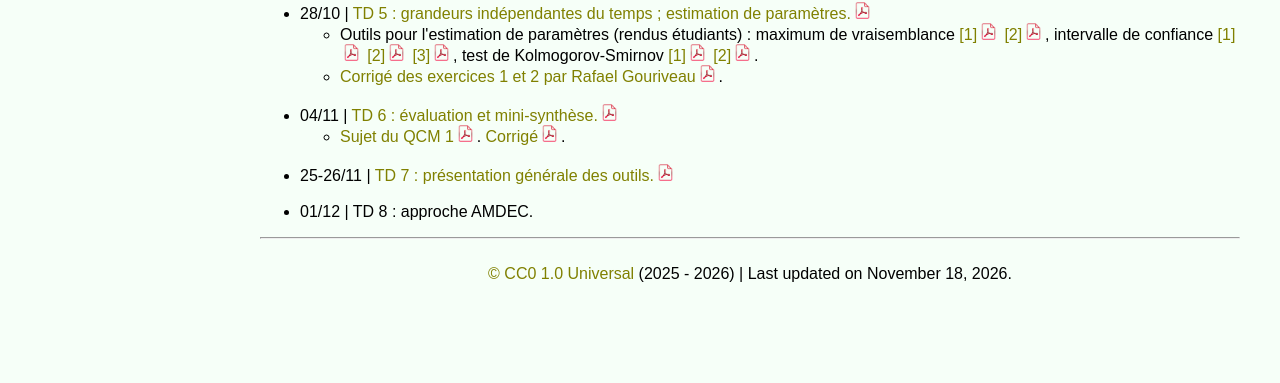
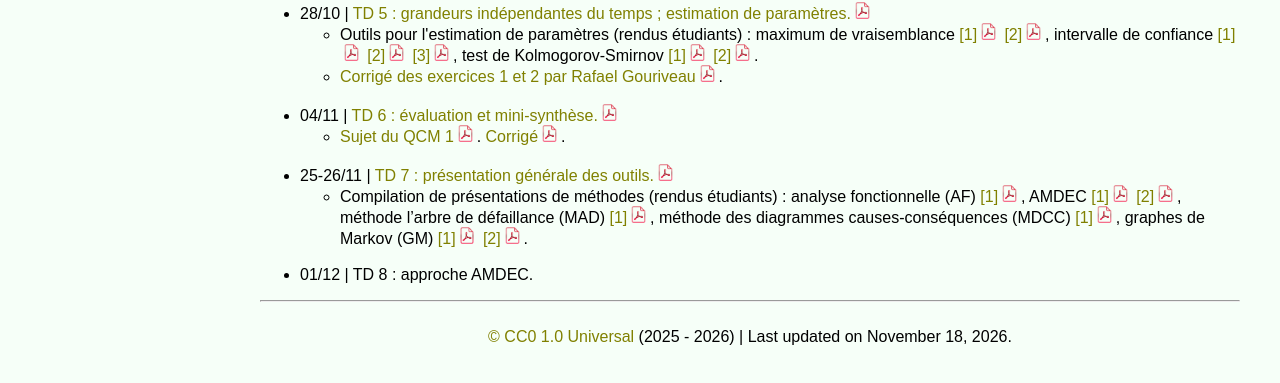
Before and after one commit to mahermallem/mahermallem.github.io, a plain HTML site: page teaching/26-27/SF/index.html in a window 1280 px wide. Shown: the part 747-1130 px from the top of the page. Before the commit the page ends 1070 px from the top, so only its background shows below. Drawn offline with Linux system fonts and the light colour scheme.

Commit message:
SF TD7 Added contributions

```diff
--- a/teaching/26-27/SF/index.html
+++ b/teaching/26-27/SF/index.html
@@ -31,7 +31,7 @@
             <li>Support pour les évaluations : <a href="/teaching/26-27/SF/TD3-frises/FTG.pdf" target="_blank">groupe FTG<img src="/img/icon_pdf.png" style="height:var(--pdf-icon-height)"></a>.</li>
             <li>Supports des autres groupes :
                 <a href="/teaching/26-27/SF/TD3-frises/kiwis.pdf" target="_blank">Kiwis<img src="/img/icon_pdf.png" style="height:var(--pdf-icon-height)"></a>,
-                <a href="/teaching/26-27/SF/TD3-frises/le_satellite_silen .pdf" target="_blank">le Satellite SILEN<img src="/img/icon_pdf.png" style="height:var(--pdf-icon-height)"></a>,
+                <a href="/teaching/26-27/SF/TD3-frises/le_satellite_silen.pdf" target="_blank">le Satellite SILEN<img src="/img/icon_pdf.png" style="height:var(--pdf-icon-height)"></a>,
                 <a href="/teaching/26-27/SF/TD3-frises/les_bourres_de_la_gare.pdf" target="_blank">les Bourrés de la Gare<img src="/img/icon_pdf.png" style="height:var(--pdf-icon-height)"></a>,
                 <a href="/teaching/26-27/SF/TD3-frises/les_gatouz.pdf" target="_blank">les Gatouz<img src="/img/icon_pdf.png" style="height:var(--pdf-icon-height)"></a>,
                 <a href="/teaching/26-27/SF/TD3-frises/open_front_team.pdf" target="_blank">Open Front Team<img src="/img/icon_pdf.png" style="height:var(--pdf-icon-height)"></a>,
@@ -48,8 +48,8 @@
                     <a href="/teaching/26-27/SF/TD4-lois/exp_2.pdf" target="_blank">[2]<img src="/img/icon_pdf.png" style="height:var(--pdf-icon-height)"></a>,
                 de Weibull <a href="/teaching/26-27/SF/TD4-lois/weibull_1.pdf" target="_blank">[1]<img src="/img/icon_pdf.png" style="height:var(--pdf-icon-height)"></a>,
                 binomiale <a href="/teaching/26-27/SF/TD4-lois/binomiale_1.pdf" target="_blank">[1]<img src="/img/icon_pdf.png" style="height:var(--pdf-icon-height)"></a>
-                <a href="/teaching/26-27/SF/TD4-lois/binomiale_2.pdf" target="_blank">[2]<img src="/img/icon_pdf.png" style="height:var(--pdf-icon-height)"></a>
-                <a href="/teaching/26-27/SF/TD4-lois/binomiale_3.pdf" target="_blank">[3]<img src="/img/icon_pdf.png" style="height:var(--pdf-icon-height)"></a>.
+                    <a href="/teaching/26-27/SF/TD4-lois/binomiale_2.pdf" target="_blank">[2]<img src="/img/icon_pdf.png" style="height:var(--pdf-icon-height)"></a>
+                    <a href="/teaching/26-27/SF/TD4-lois/binomiale_3.pdf" target="_blank">[3]<img src="/img/icon_pdf.png" style="height:var(--pdf-icon-height)"></a>.
             </li>
         </ul>
         <br />
@@ -74,6 +74,17 @@
         </ul>
         <br />
         <li>25-26/11 | <a href="/teaching/26-27/SF/TD7.pdf" target="_blank">TD 7 : présentation générale des outils.<img src="/img/icon_pdf.png" style="height:var(--pdf-icon-height)"></img></a></li>
+        <ul>
+            <li>Compilation de présentations de méthodes (rendus étudiants) :
+                analyse fonctionnelle (AF) <a href="/teaching/26-27/SF/TD7-methodes/AF_La_Calviteam.pdf" target="_blank">[1]<img src="/img/icon_pdf.png" style="height:var(--pdf-icon-height)"></a>,
+                AMDEC <a href="/teaching/26-27/SF/TD7-methodes/AMDEC_Les_Simplets.pdf" target="_blank">[1]<img src="/img/icon_pdf.png" style="height:var(--pdf-icon-height)"></a>
+                    <a href="/teaching/26-27/SF/TD7-methodes/AMDEC_SAMBBL.pdf" target="_blank">[2]<img src="/img/icon_pdf.png" style="height:var(--pdf-icon-height)"></a>,
+                méthode l’arbre de défaillance (MAD) <a href="/teaching/26-27/SF/TD7-methodes/MAD_Body_Count_Zero.pdf" target="_blank">[1]<img src="/img/icon_pdf.png" style="height:var(--pdf-icon-height)"></a>,
+                méthode des diagrammes causes-conséquences (MDCC) <a href="/teaching/26-27/SF/TD7-methodes/MDCC_Montoya_Por_Favor.pdf" target="_blank">[1]<img src="/img/icon_pdf.png" style="height:var(--pdf-icon-height)"></a>,
+                graphes de Markov (GM) <a href="/teaching/26-27/SF/TD7-methodes/GM_Gucci.pdf" target="_blank">[1]<img src="/img/icon_pdf.png" style="height:var(--pdf-icon-height)"></a>
+                    <a href="/teaching/26-27/SF/TD7-methodes/GM_Les_Vrais_Markoviens.pdf" target="_blank">[2]<img src="/img/icon_pdf.png" style="height:var(--pdf-icon-height)"></a>.
+            </li>
+        </ul>
         <br />
         <li>01/12 | TD 8 : approche AMDEC.</li>
     </ul>
```
Also changed, not shown: 9 other files.
